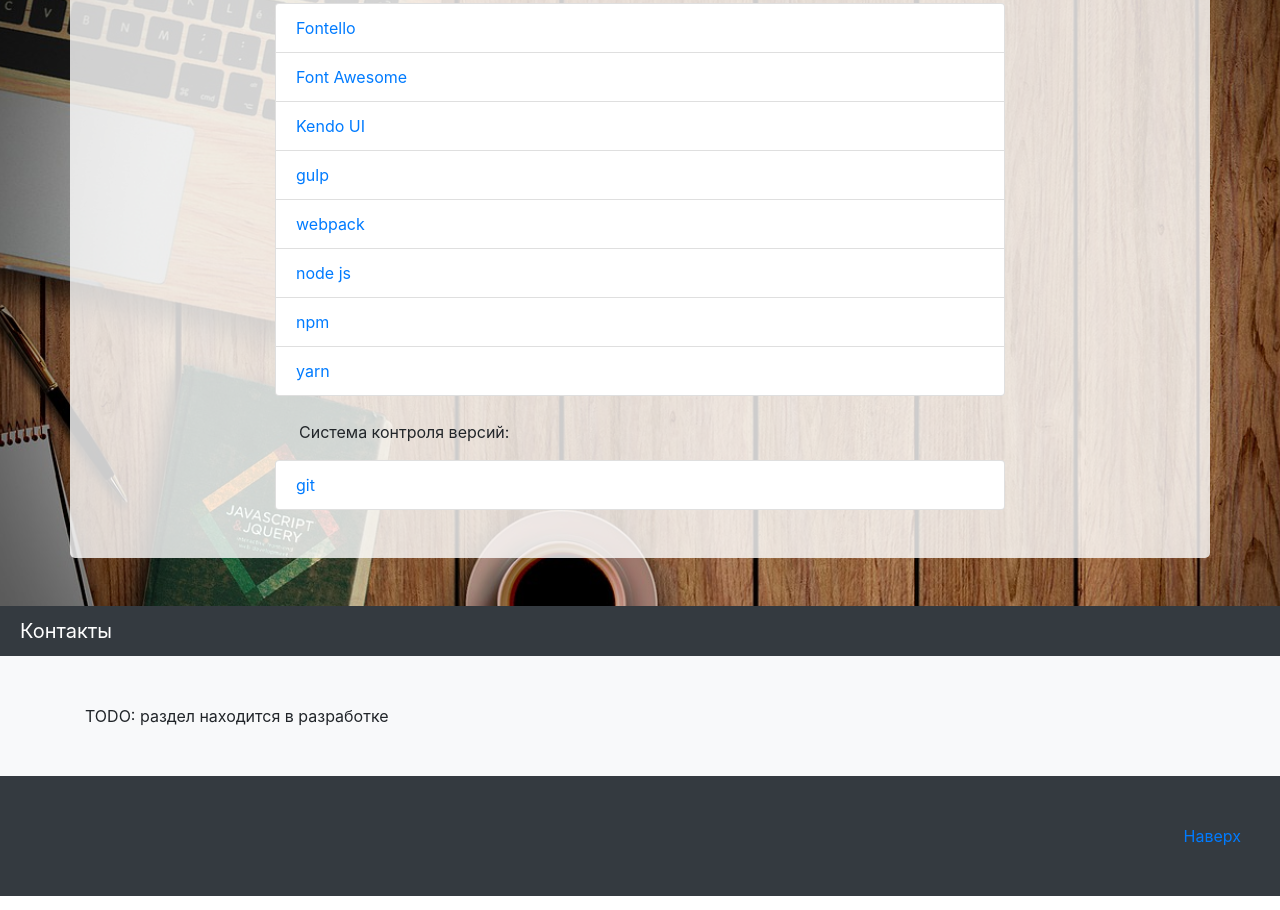
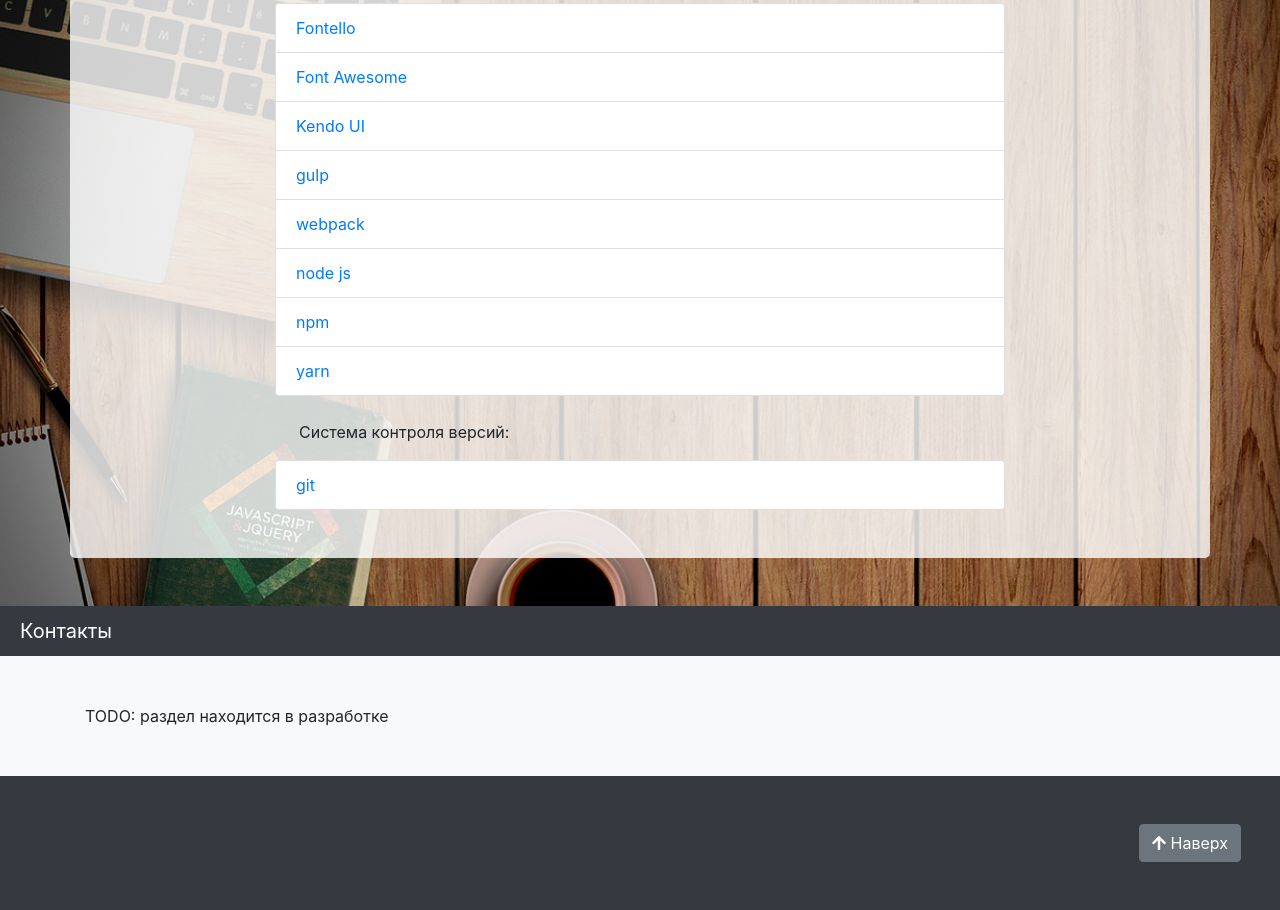
Before and after one commit to VadimCpp/vadimcpp.ru, a website: page index.html in a window 1280 px wide. Shown: the part 6834-7744 px from the top of the page. Drawn offline with nearby package versions, Linux system fonts and the light colour scheme.

Commit message:
Add up arrow

```diff
--- a/index.html
+++ b/index.html
@@ -569,7 +569,7 @@
 
   <footer class="container-fluid pb-5 pt-5">
     <p class="text-right mb-0 mr-4">
-      <a id="scroll-top-btn" href="#">Наверх</a>
+      <a id="scroll-top-btn" class="btn btn-secondary" href="#"> <i class="fas fa-arrow-up"></i> Наверх</a>
     </p>
   </footer>
 
```
